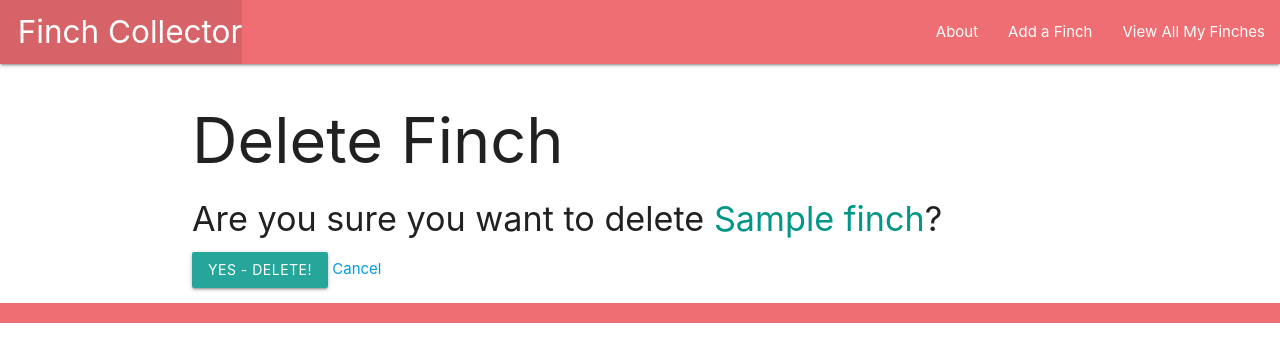
After one commit to kezdetphia/django-finchcollector, a Django app: page /finches/1/delete/ in a window 1280 px wide. The commit adds this page. Shown: the top 362 px of the page. Run offline with Django 4.2, Linux system fonts and the light colour scheme; tables that the repository leaves empty hold one stand-in row (values such as "Sample post").

Commit message:
finch create, update, delete functions work

```diff
--- a/main_app/models.py
+++ b/main_app/models.py
@@ -1,5 +1,6 @@
 from django.db import models
 from django.utils import timezone
+from django.urls import reverse
 
 # Create your models here.
 
@@ -11,4 +12,8 @@ class Finch(models.Model):
 
 
     def __str__(self):
-        return self.name
+        return f'{self.name}' ({self.id})
+
+
+    def get_absolute_url(self):
+        return reverse('detail', kwargs={'finch_id': self.id})
--- a/main_app/templates/base.html
+++ b/main_app/templates/base.html
@@ -14,11 +14,12 @@
     <nav>
       <div class="nav-wrapper">
         <ul>
-          <li><a href="/" class="left brand-logo">&nbsp;&nbsp;Finch Collector</a></li>
+          <li><a href="{% url 'home' %}" class="left brand-logo">&nbsp;&nbsp;Finch Collector</a></li>
         </ul>
         <ul class="right">
-          <li><a href="/about">About</a></li>
-          <li><a href="/finches">View All My Finches</a></li>
+          <li><a href="{% url 'about' %}">About</a></li>
+          <li><a href="{% url 'finches_create' %}">Add a Finch</a></li>
+          <li><a href="{% url 'finches' %}">View All My Finches</a></li>
         </ul>
       </div>
     </nav>
--- a/main_app/templates/finches/detail.html
+++ b/main_app/templates/finches/detail.html
@@ -6,9 +6,13 @@
   <div class="card">
     <div class="card-content">
       <!-- <span class="card-title">{{ finch.name }}</span> -->
-      <p>Colour: {{ finch.color }}</p>
+      <p>Colour: {{ finch.color | linebreaks }}</p>
       <p>Description: {{ finch.description }}</p>
       <p>Created at: {{ finch.created_at}}</p>
+    </div>
+    <div class="card-action">
+      <a href="{% url 'finches_update' finch.id %}">Edit</a>
+      <a href="{% url 'finches_delete' finch.id %}">Delete</a>
     </div>
    </div>
 
--- /dev/null
+++ b/main_app/templates/main_app/finch_confirm_delete.html
@@ -0,0 +1,13 @@
+{% extends 'base.html' %}
+
+{% block content %}
+  <h1>Delete Finch</h1>
+
+  <h4>Are you sure you want to delete <span class="teal-text">{{ object.name }}</span>?</h4>
+
+  <form action="" method="POST">
+    {% csrf_token %}
+    <input type="submit" value="Yes - Delete!" class="btn">
+    <a href="{% url 'detail' finch.id %}">Cancel</a>
+  </form>
+{% endblock %}
--- a/main_app/urls.py
+++ b/main_app/urls.py
@@ -5,5 +5,8 @@ urlpatterns=[
     path('', views.home, name='home'),
     path('about/', views.about, name='about'),
     path('finches/', views.finches_index, name='finches'),
-    path('finches/<int:finch_id>/', views.finches_detail, name = 'detail')
-]
+    path('finches/<int:finch_id>/', views.finches_detail, name = 'detail'),
+    path('finches/create/', views.FinchCreate.as_view(), name = 'finches_create'),
+    path('finches/<int:pk>/update/', views.FinchUpdate.as_view(), name='finches_update'),
+    path('finches/<int:pk>/delete/', views.FinchDelete.as_view(), name='finches_delete')
+    ]
--- a/main_app/views.py
+++ b/main_app/views.py
@@ -1,6 +1,7 @@
 from django.shortcuts import render
 from .models import Finch
-
+from django.views.generic.edit import CreateView
+from django.views.generic.edit import CreateView, UpdateView, DeleteView
 # Create your views here.
 
 
@@ -22,3 +23,19 @@ def finches_detail(request, finch_id):
     return render(request, 'finches/detail.html', {
         'finch': finch
     })
+
+
+class FinchCreate(CreateView):
+    model = Finch
+    fields = '__all__'
+    success_url= '/finches'
+
+
+class FinchUpdate(UpdateView):
+    model = Finch
+    fields = ['color',  'description']
+
+
+class FinchDelete(DeleteView):
+    model = Finch
+    success_url='/finches'
```
Also changed, not shown: main_app/templates/main_app/finch_form.html (added, +21 -0 lines).
